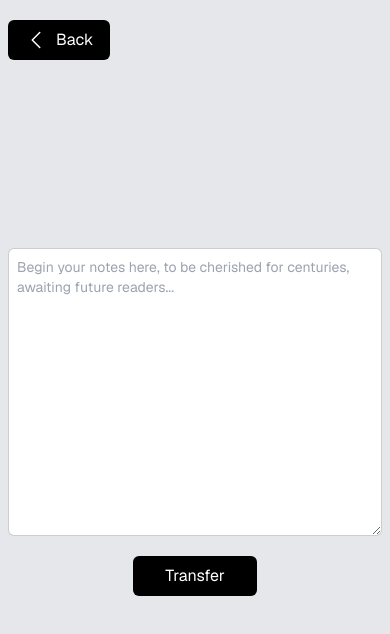
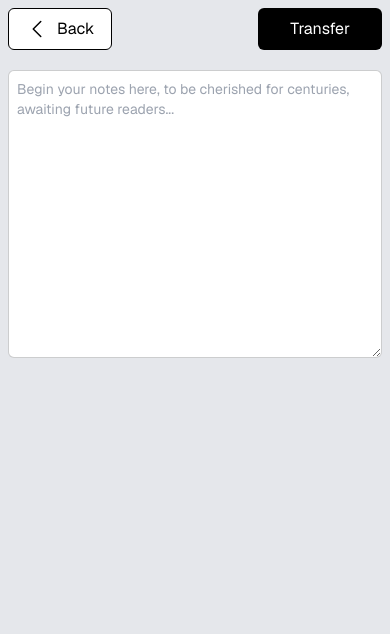
Before and after one commit to ipuldev/kapsulnote, a Next.js app: page /add-capsule in a window 390 px wide. Shown: the top 634 px of the page. Built offline with nearby package versions, Linux system fonts and the light colour scheme.

Commit message:
fix(submit-note): fix ui and layout for mobile devices

```diff
--- a/app/add-capsule/page.tsx
+++ b/app/add-capsule/page.tsx
@@ -1,39 +1,70 @@
+"use client"
+
+import { useState } from "react";
 import { BackButton } from "@/components/buttons/BackButton";
 import { SubmitButton } from "@/components/buttons/SubmitButton";
-import { NoteRequestBody } from "@/schema/note";
-import { createClient } from "@/utils/supabase/client";
-import { redirect } from "next/navigation";
 
-export default function Index(){
-    const onSubmit = async (formData: FormData) => {
-        "use server";
+export default function AddCapsule() {
+    const [isLoading, setIsLoading] = useState(false);
 
+    const onSubmit = async (e:any) => {
+        e.preventDefault();
+        setIsLoading(true);
+
+        const formData = new FormData(e.target);
         const value = formData.get("value") as string;
 
-        const notePayload: NoteRequestBody = {
-            value : value,
-        }
+        try {
+            // Send request to save the note including IP address
+            await fetch('/save-note', {
+                method: 'POST',
+                headers: { 'Content-Type': 'application/json' },
+                body: JSON.stringify({ value }),
+            });
 
-        const supabase = createClient();
-        const response = await supabase.from("note").insert(notePayload)
-        if (response.error) {
-            console.log(response.error);
-        } else {
-            redirect("/");
+            // Optionally redirect or show a success message
+            window.location.href = "/";
+        } catch (error) {
+            console.error("Error:", error);
+        } finally {
+            setIsLoading(false);
         }
     };
 
     return (
-        <form className="flex flex-col w-full sm:p-5 justify-center w-full items-center p-2 sm:p-0">
-            <BackButton href="/"/>
-            <textarea name="value" id="value" className="w-full text-sm min-h-72 rounded-md border border-grey-300 hover:border-blue-400 p-2 focus:ring-4 focus:outline-none focus:ring-blue-100 duration-150 sm:w-2/6 sm:min-h-52 sm:resize-x" placeholder="Begin your notes here, to be cherished for centuries, awaiting future readers..."></textarea>
-            <SubmitButton
-                formAction={onSubmit}
-                className="bg-black text-white rounded-md mt-5 px-8 py-2 text-white hover:shadow-lg duration-150"
-                pendingText="Transfer"
-                >
-                Transfer
-            </SubmitButton>
+        <form className="flex flex-col w-full sm:p-5 w-full items-start sm:justify-center sm:items-center p-2 sm:p-0" onSubmit={onSubmit}>
+            <div className="flex flex-col gap-5 w-full sm:w-11/12 lg:w-2/6">
+                <textarea
+                    name="value"
+                    id="value"
+                    className="text-black w-full text-sm min-h-72 rounded-md border border-grey-300 hover:border-blue-400 p-2 focus:ring-4 focus:outline-none focus:ring-blue-100 duration-150 sm:min-h-52 sm:resize-x"
+                    placeholder="Begin your notes here, to be cherished for centuries, awaiting future readers..."
+                />
+                <div className="flex justify-between w-full order-first sm:order-last">
+                    <BackButton href="/" />
+                    <SubmitButton
+                        className={`bg-black text-white rounded-md px-8 py-2 ${isLoading ? 'opacity-50 cursor-not-allowed' : 'hover:shadow-lg duration-150'}`}
+                        disabled={isLoading}
+                        pendingText="Transfering"
+                    >
+                        {isLoading ? (
+                            <div className="flex gap-2">
+                                <svg
+                                    aria-hidden="true"
+                                    className="inline w-6 h-6 text-gray-200 animate-spin dark:text-gray-600 fill-white"
+                                    viewBox="0 0 100 101"
+                                    fill="none"
+                                    xmlns="http://www.w3.org/2000/svg"
+                                >
+                                    <path d="M100 50.5908C100 78.2051 77.6142 100.591 50 100.591C22.3858 100.591 0 78.2051 0 50.5908C0 22.9766 22.3858 0.59082 50 0.59082C77.6142 0.59082 100 22.9766 100 50.5908ZM9.08144 50.5908C9.08144 73.1895 27.4013 91.5094 50 91.5094C72.5987 91.5094 90.9186 73.1895 90.9186 50.5908C90.9186 27.9921 72.5987 9.67226 50 9.67226C27.4013 9.67226 9.08144 27.9921 9.08144 50.5908Z" fill="currentColor"/>
+                                    <path d="M93.9676 39.0409C96.393 38.4038 97.8624 35.9116 97.0079 33.5539C95.2932 28.8227 92.871 24.3692 89.8167 20.348C85.8452 15.1192 80.8826 10.7238 75.2124 7.41289C69.5422 4.10194 63.2754 1.94025 56.7698 1.05124C51.7666 0.367541 46.6976 0.446843 41.7345 1.27873C39.2613 1.69328 37.813 4.19778 38.4501 6.62326C39.0873 9.04874 41.5694 10.4717 44.0505 10.1071C47.8511 9.54855 51.7191 9.52689 55.5402 10.0491C60.8642 10.7766 65.9928 12.5457 70.6331 15.2552C75.2735 17.9648 79.3347 21.5619 82.5849 25.841C84.9175 28.9121 86.7997 32.2913 88.1811 35.8758C89.083 38.2158 91.5421 39.6781 93.9676 39.0409Z" fill="currentFill"/>
+                                </svg>
+                                Transfering
+                            </div>
+                        ) : "Transfer"}
+                    </SubmitButton>
+                </div>
+            </div>
         </form>
-    )
+    );
 }
--- /dev/null
+++ b/app/save-note/route.ts
@@ -0,0 +1,29 @@
+import { NextRequest, NextResponse } from "next/server";
+import { createClient } from "@/utils/supabase/client";
+
+export async function POST(req: NextRequest) {
+    try {
+        const { value } = await req.json();
+
+        // Extract IP address
+        const ipAddress = req.headers.get('x-forwarded-for') || req.headers.get('remote-address') || '';
+
+        const supabase = createClient();
+        const notePayload = {
+            value: value,
+            ip_address: ipAddress
+        };
+
+        const { data, error } = await supabase.from("note").insert(notePayload);
+
+        if (error) {
+            console.error("Error inserting note:", error);
+            return NextResponse.json({ message: "Internal server error" }, { status: 500 });
+        }
+
+        return NextResponse.json({ message: "Note saved successfully", data }, { status: 200 });
+    } catch (error) {
+        console.error("Error:", error);
+        return NextResponse.json({ message: "Internal server error" }, { status: 500 });
+    }
+}
--- a/components/buttons/BackButton.tsx
+++ b/components/buttons/BackButton.tsx
@@ -10,7 +10,7 @@ type Props = ComponentProps<"button"> & {
 
 export function BackButton(props : Props) {
   return (
-    <Link href={props.href} className={clsx(props.classNames, "bg-black text-white rounded-md mt-5 px-4 py-2 text-white hover:shadiw-lg duration-150 flex gap-2 fixed top-0 left-2")}>
+    <Link href={props.href} className={clsx(props.classNames, "bg-white text-black rounded-md px-4 py-2 border border-black hover:shadiw-lg duration-150 flex gap-2")}>
         <ChevronLeft></ChevronLeft>
         Back
     </Link>
```
